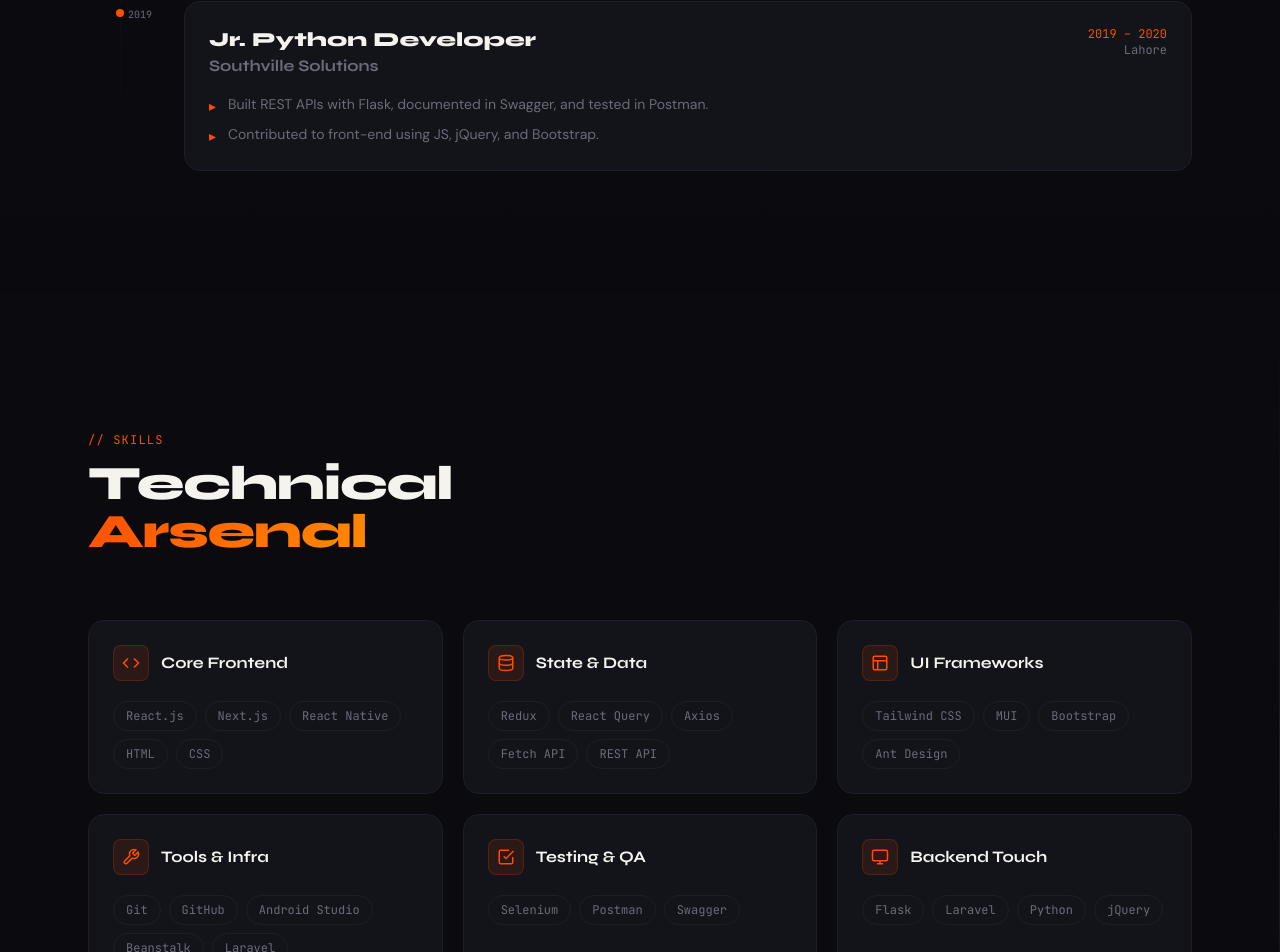
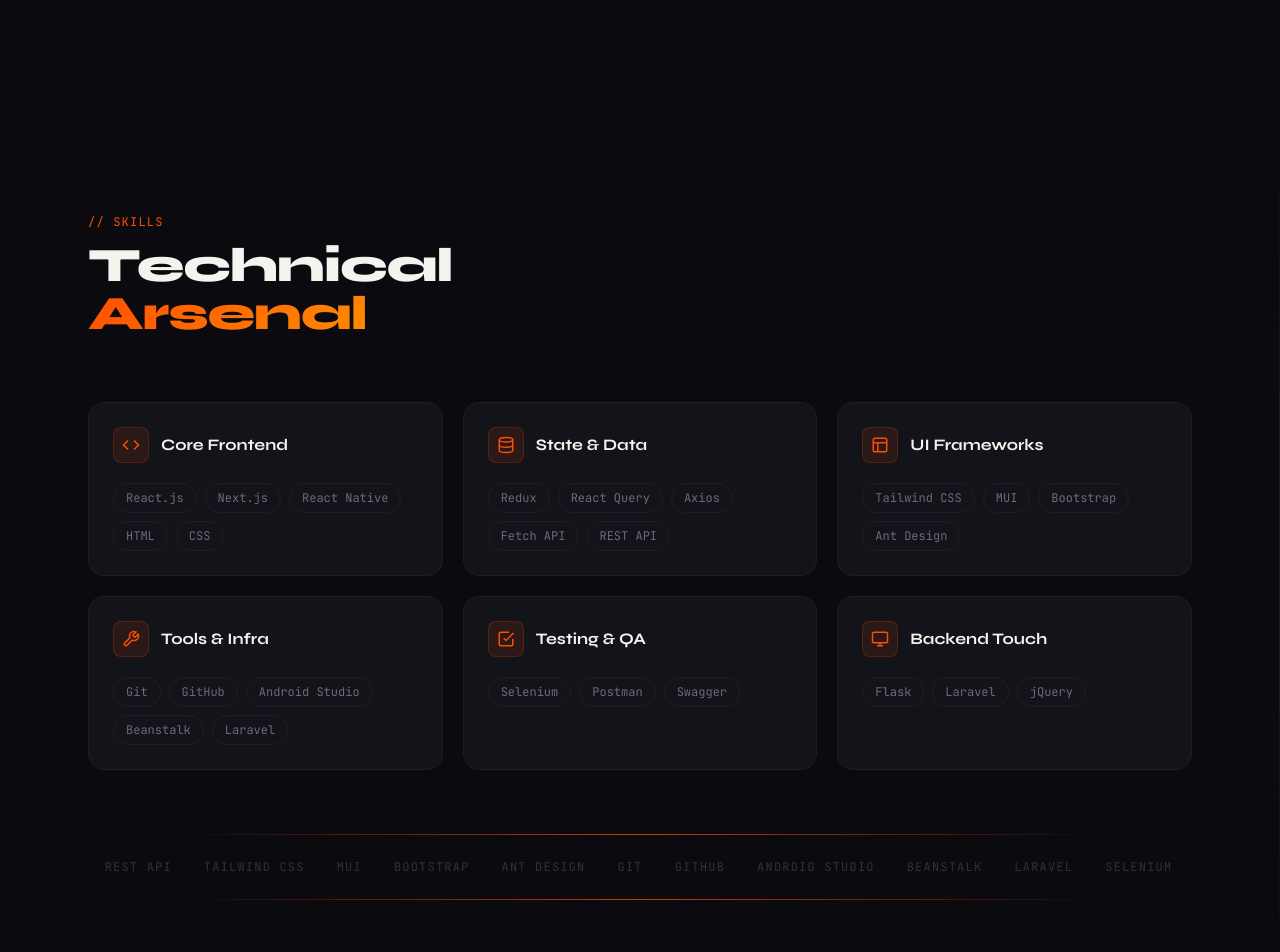
Before and after one commit to salman036/salmansaleemrepo, a Next.js app: page / in a window 1280 px wide. Shown: the part 4657-5609 px from the top of the page. Built offline with nearby package versions, Linux system fonts and the light colour scheme.

Commit message:
updates projects and experience.

```diff
--- a/app/data.js
+++ b/app/data.js
@@ -16,7 +16,7 @@
   'UI Frameworks': ['Tailwind CSS', 'MUI', 'Bootstrap', 'Ant Design'],
   'Tools & Infra': ['Git', 'GitHub', 'Android Studio', 'Beanstalk', 'Laravel'],
   'Testing & QA': ['Selenium', 'Postman', 'Swagger'],
-  'Backend Touch': ['Flask', 'Laravel', 'Python', 'jQuery'],
+  'Backend Touch': ['Flask', 'Laravel', 'jQuery'],
 }
 
 export const experience = [
@@ -74,18 +74,6 @@
     highlights: [
       'Developed UIs with React.js, Bootstrap, and SASS; integrated REST APIs.',
       'Collaborated with BA teams for requirements, improving delivery accuracy.',
-    ],
-  },
-  {
-    role: 'Jr. Python Developer',
-    company: 'Southville Solutions',
-    period: '2019 – 2020',
-    location: 'Lahore',
-    type: 'Full-Time',
-    description: '',
-    highlights: [
-      'Built REST APIs with Flask, documented in Swagger, and tested in Postman.',
-      'Contributed to front-end using JS, jQuery, and Bootstrap.',
     ],
   },
 ]
--- a/app/layout.js
+++ b/app/layout.js
@@ -24,6 +24,9 @@
   description:
     'Software Engineer with 5+ years in front-end & mobile development. React.js, React Native, Next.js specialist.',
   keywords: ['Salman Saleem', 'Software Engineer', 'React.js', 'React Native', 'Next.js', 'Frontend Developer'],
+  icons: {
+    icon: '/icon.svg',
+  },
   openGraph: {
     title: 'Salman Saleem — Software Engineer',
     description: 'Front-End & Mobile Development specialist from Lahore, Pakistan.',
```
Also changed, not shown: app/icon.svg (added).
